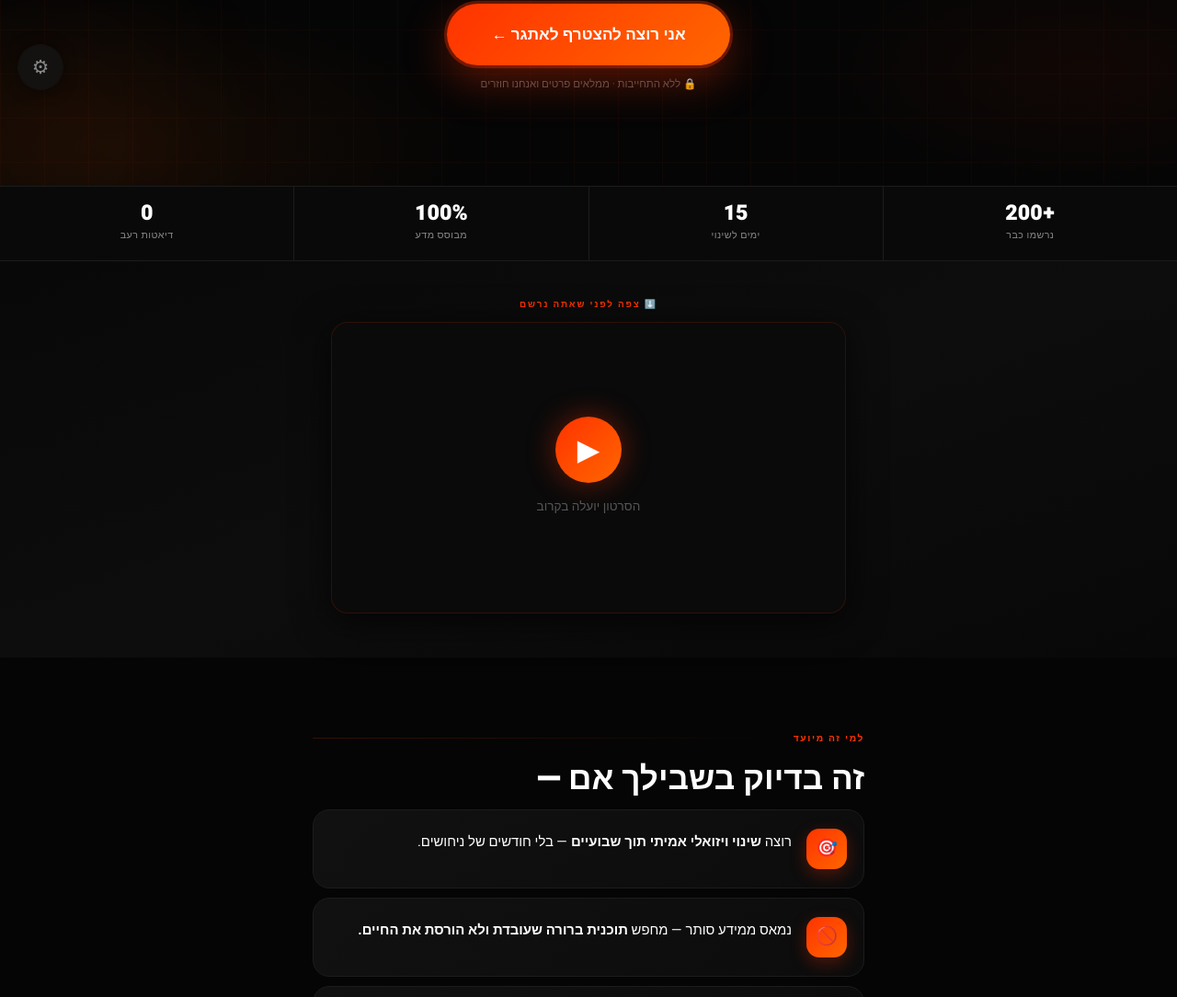
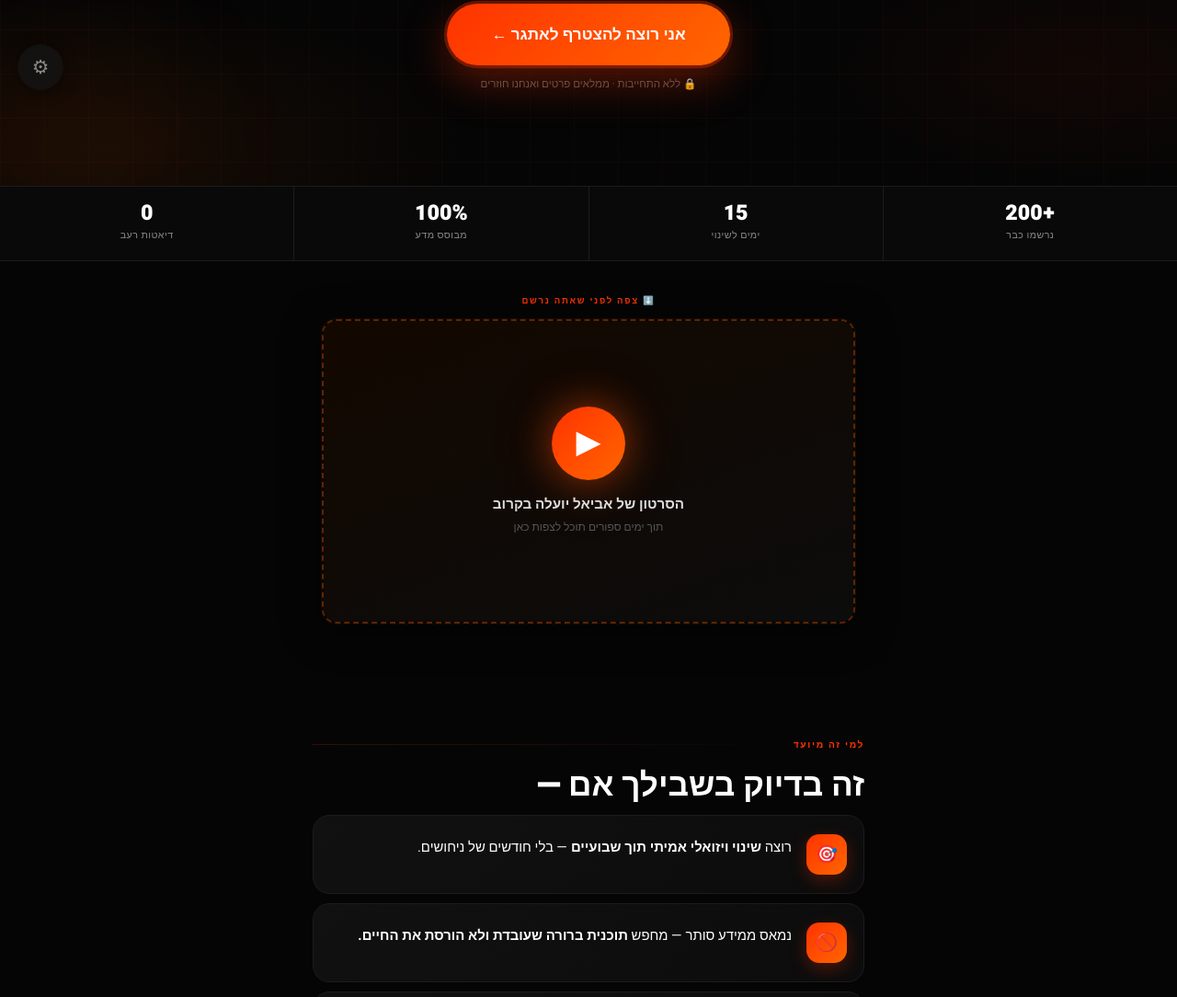
Before and after one commit to aviel112/challenge-15days, a plain HTML site: page index.html in a window 1280 px wide. Shown: the part 679-1763 px from the top of the page at 92% size. Drawn offline with Linux system fonts and the light colour scheme.

Commit message:
fix: video placeholder visible — dark gradient + glowing play button

```diff
--- a/index.html
+++ b/index.html
@@ -630,30 +630,34 @@
 </div>
 
 <!-- VIDEO SECTION -->
-<div id="video-section" style="padding:40px 20px 48px;text-align:center;background:linear-gradient(160deg,#080808,#0d0d0d,#080808)">
-  <div style="font-size:.62rem;font-weight:800;letter-spacing:.18em;text-transform:uppercase;color:var(--red);margin-bottom:10px" data-ek="video-label">⬇️ צפה לפני שאתה נרשם</div>
-  <div style="max-width:560px;margin:0 auto;position:relative">
-    <div id="video-wrap" style="position:relative;padding-bottom:56.25%;height:0;border-radius:18px;overflow:hidden;
-         background:#0a0a0a;border:1px solid rgba(255,51,0,.15);
-         box-shadow:0 8px 40px rgba(0,0,0,.7)">
-      <!-- PLACEHOLDER shown when no video set -->
+<div id="video-section" style="padding:36px 20px 44px;text-align:center">
+  <div style="font-size:.6rem;font-weight:800;letter-spacing:.18em;text-transform:uppercase;color:var(--red);margin-bottom:12px" data-ek="video-label">⬇️ צפה לפני שאתה נרשם</div>
+  <div style="max-width:580px;margin:0 auto;position:relative">
+    <div id="video-wrap" style="position:relative;padding-bottom:56.25%;height:0;border-radius:16px;overflow:hidden;
+         border:2px dashed rgba(255,100,0,.35);
+         box-shadow:0 0 0 1px rgba(255,51,0,.08),0 8px 40px rgba(0,0,0,.6)">
+      <!-- PLACEHOLDER -->
       <div id="video-placeholder" style="position:absolute;inset:0;display:flex;flex-direction:column;
-           align-items:center;justify-content:center;gap:16px;cursor:pointer"
-           onclick="document.getElementById('video-placeholder').style.display='none';document.getElementById('video-frame').style.display='block'">
-        <div style="width:72px;height:72px;border-radius:50%;background:linear-gradient(135deg,#ff3300,#ff6600);
-             display:flex;align-items:center;justify-content:center;font-size:2rem;
-             box-shadow:0 0 32px rgba(255,51,0,.4)">▶</div>
-        <p style="color:#555;font-size:.85rem">הסרטון יועלה בקרוב</p>
+           align-items:center;justify-content:center;gap:14px;
+           background:linear-gradient(160deg,#130800,#0c0c0c)">
+        <div style="width:80px;height:80px;border-radius:50%;
+             background:linear-gradient(135deg,#ff3300,#ff6600);
+             display:flex;align-items:center;justify-content:center;font-size:2.2rem;
+             box-shadow:0 0 40px rgba(255,80,0,.5),0 0 80px rgba(255,80,0,.15)">▶</div>
+        <div>
+          <p style="color:#ddd;font-size:.95rem;font-weight:700;margin-bottom:4px" data-ek="video-placeholder-title">הסרטון של אביאל יועלה בקרוב</p>
+          <p style="color:#555;font-size:.75rem" data-ek="video-placeholder-sub">תוך ימים ספורים תוכל לצפות כאן</p>
+        </div>
       </div>
       <iframe id="video-frame" style="display:none;position:absolute;top:0;left:0;width:100%;height:100%;border:none"
         src="" allow="accelerometer; autoplay; clipboard-write; encrypted-media; gyroscope; picture-in-picture"
         allowfullscreen></iframe>
     </div>
     <!-- ADMIN: video URL input -->
-    <div id="video-admin-controls" style="display:none;margin-top:14px;display:none;gap:8px;flex-direction:column;align-items:stretch">
-      <input id="video-url-input" type="text" placeholder="הדבק קישור יוטיוב או כתובת mp4..."
+    <div id="video-admin-controls" style="display:none;margin-top:12px;gap:8px;flex-direction:column;align-items:stretch">
+      <input id="video-url-input" type="text" placeholder="הדבק קישור יוטיוב..."
         style="background:#0f0f0f;border:1px solid #333;border-radius:10px;padding:10px 14px;
-               color:#fff;font-family:'Heebo',sans-serif;font-size:.85rem;outline:none;width:100%;direction:ltr"/>
+               color:#fff;font-family:'Heebo',sans-serif;font-size:.85rem;outline:none;width:100%;direction:ltr;text-align:left"/>
       <button onclick="adminSetVideo()"
         style="background:linear-gradient(135deg,#ff3300,#ff6600);color:#fff;border:none;
                font-family:'Heebo',sans-serif;font-size:.85rem;font-weight:800;
```
